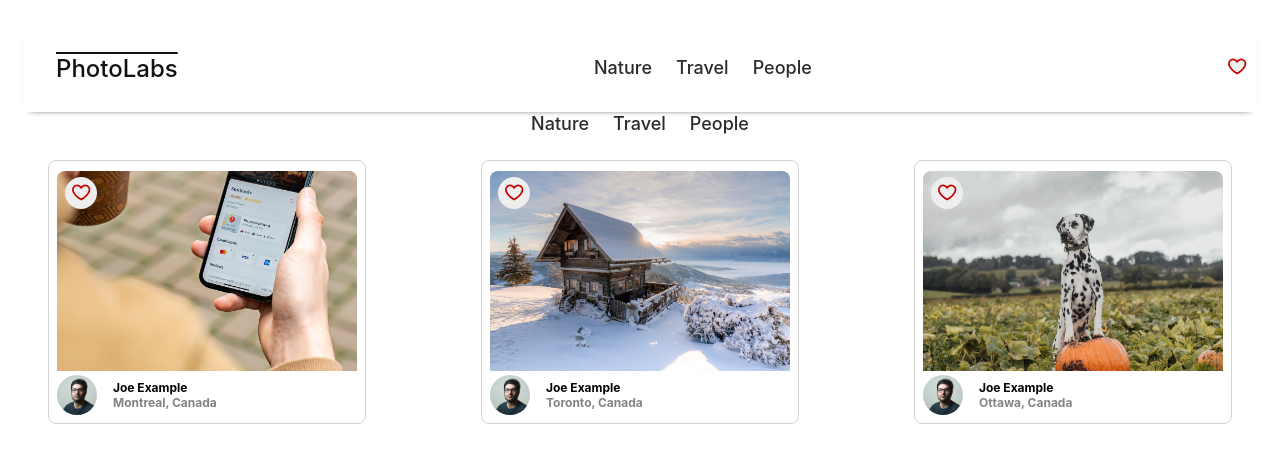
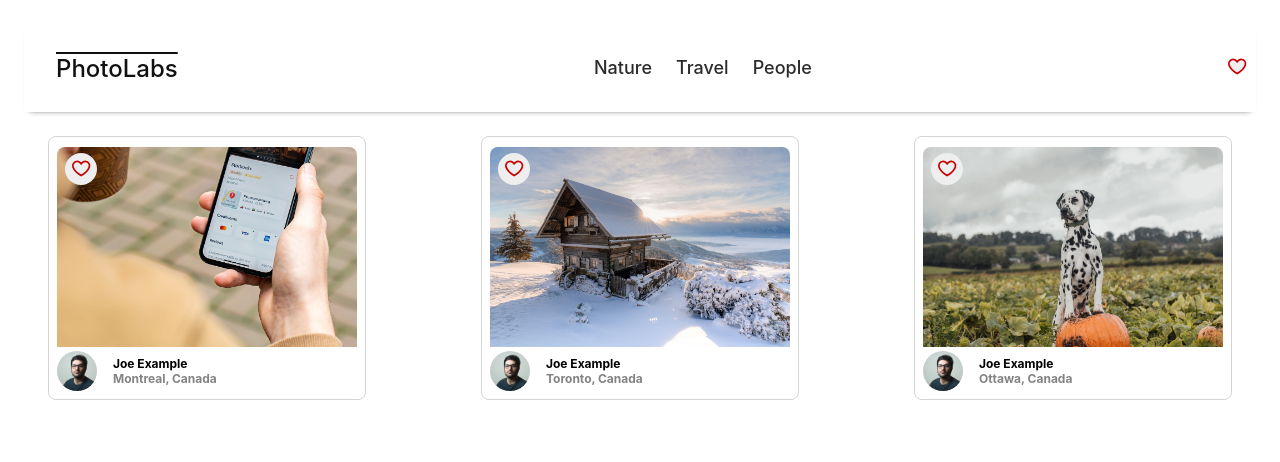
Before and after one commit to Hungle2911/photolabs, a React (Create React App) app in the folder frontend/: page / in a window 1280 px wide. Shown: the top 462 px of the page. Built offline with nearby package versions, Linux system fonts and the light colour scheme; the HTML template or start-up script is replaced by a standard one.

Commit message:
add homepage layout

```diff
--- a/frontend/src/App.jsx
+++ b/frontend/src/App.jsx
@@ -7,9 +7,10 @@ import TopNavigation from 'components/TopNavigationBar';
 const App = () => {
   return (
     <div className="App">
+      <div className='home-route'>
       <TopNavigation />
-      <TopicList />
       <PhotoList />
+      </div>
     </div>
   );
 };
```
